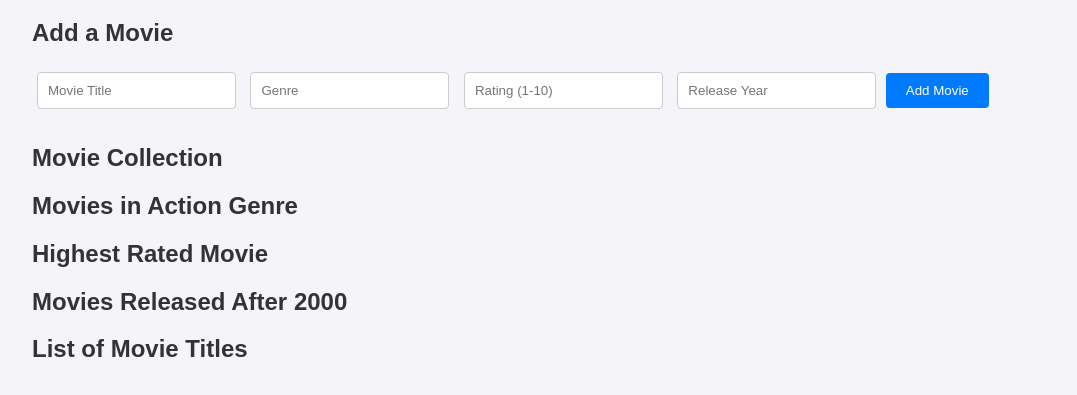
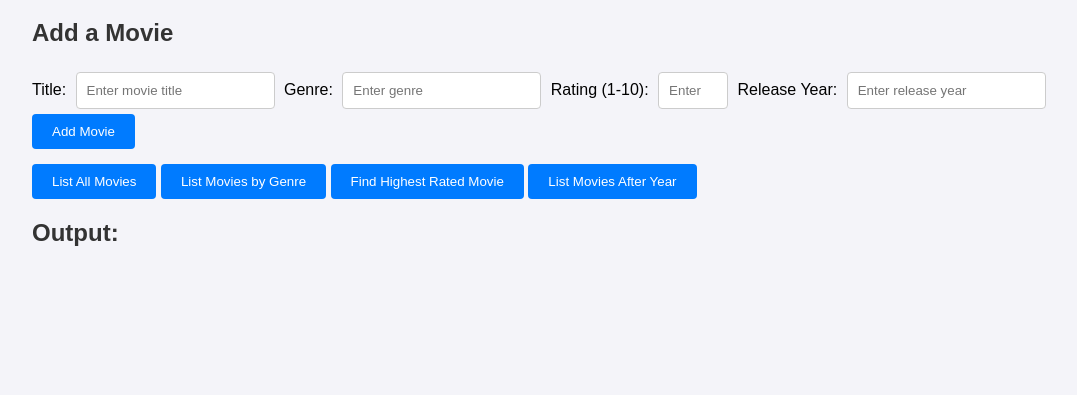
Before and after one commit to keval20112005/Movie-Collection-Manager, a plain HTML site: page index.html in a window 1280 px wide. Shown: the part 91-486 px from the top of the page, without its empty margins (96-1173 px from the left). Drawn offline with Linux system fonts and the light colour scheme.

Commit message:
Update index.html

```diff
--- a/index.html
+++ b/index.html
@@ -10,26 +10,29 @@
     <div class="container">
         <h1>Movie Collection Manager</h1>
 
-        <div class="input-section">
+        <div class="movie-form">
             <h2>Add a Movie</h2>
-            <input type="text" id="title" placeholder="Movie Title">
-            <input type="text" id="genre" placeholder="Genre">
-            <input type="number" id="rating" placeholder="Rating (1-10)">
-            <input type="number" id="year" placeholder="Release Year">
+            <label for="title">Title:</label>
+            <input type="text" id="title" placeholder="Enter movie title">
+            <label for="genre">Genre:</label>
+            <input type="text" id="genre" placeholder="Enter genre">
+            <label for="rating">Rating (1-10):</label>
+            <input type="number" id="rating" placeholder="Enter rating" min="1" max="10">
+            <label for="year">Release Year:</label>
+            <input type="number" id="year" placeholder="Enter release year">
             <button onclick="addMovie()">Add Movie</button>
         </div>
 
-        <div class="output-section">
-            <h2>Movie Collection</h2>
-            <div id="moviesList"></div>
-            <h2>Movies in Action Genre</h2>
-            <div id="actionMovies"></div>
-            <h2>Highest Rated Movie</h2>
-            <div id="highestRated"></div>
-            <h2>Movies Released After 2000</h2>
-            <div id="after2000"></div>
-            <h2>List of Movie Titles</h2>
-            <div id="movieTitles"></div>
+        <div class="movie-actions">
+            <button onclick="listMovies()">List All Movies</button>
+            <button onclick="listMoviesByGenre()">List Movies by Genre</button>
+            <button onclick="findHighestRated()">Find Highest Rated Movie</button>
+            <button onclick="listMoviesAfterYear()">List Movies After Year</button>
+        </div>
+
+        <div id="output">
+            <h2>Output:</h2>
+            <ul id="movie-list"></ul>
         </div>
     </div>
 
```
